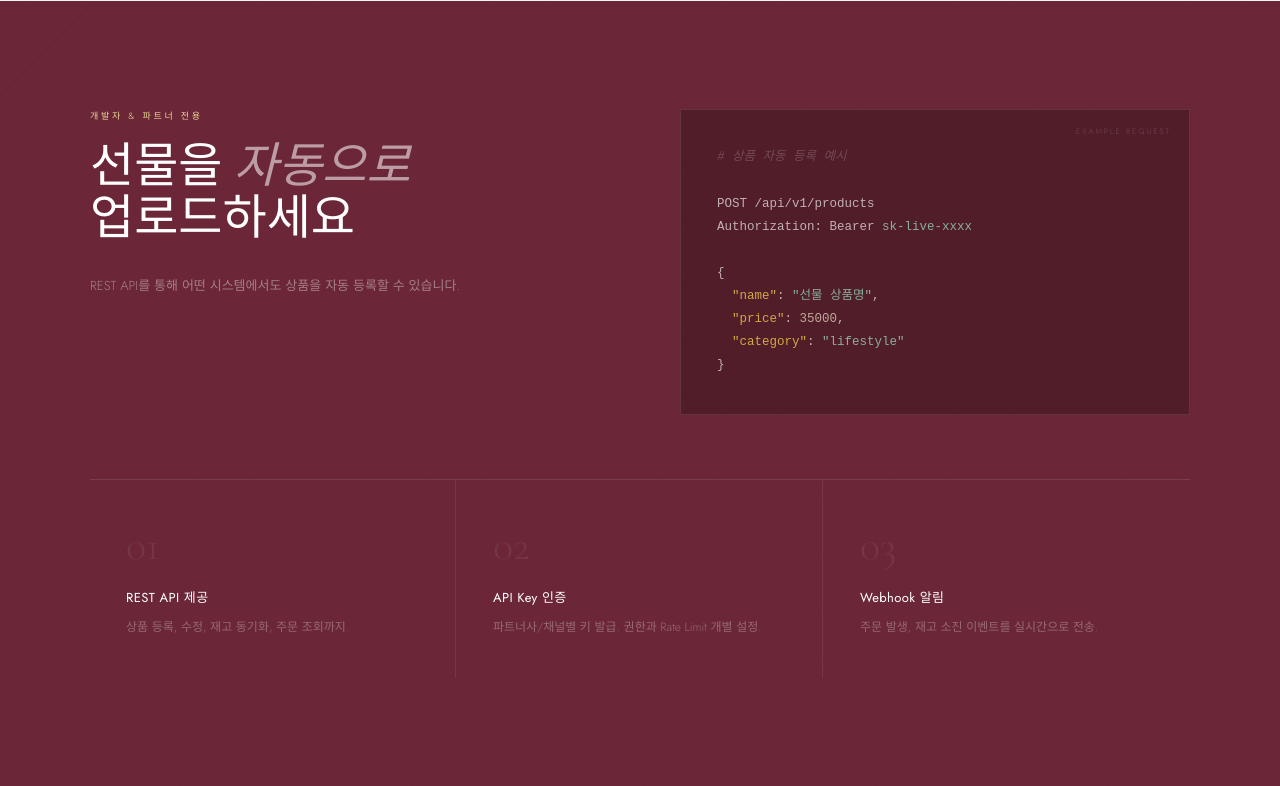
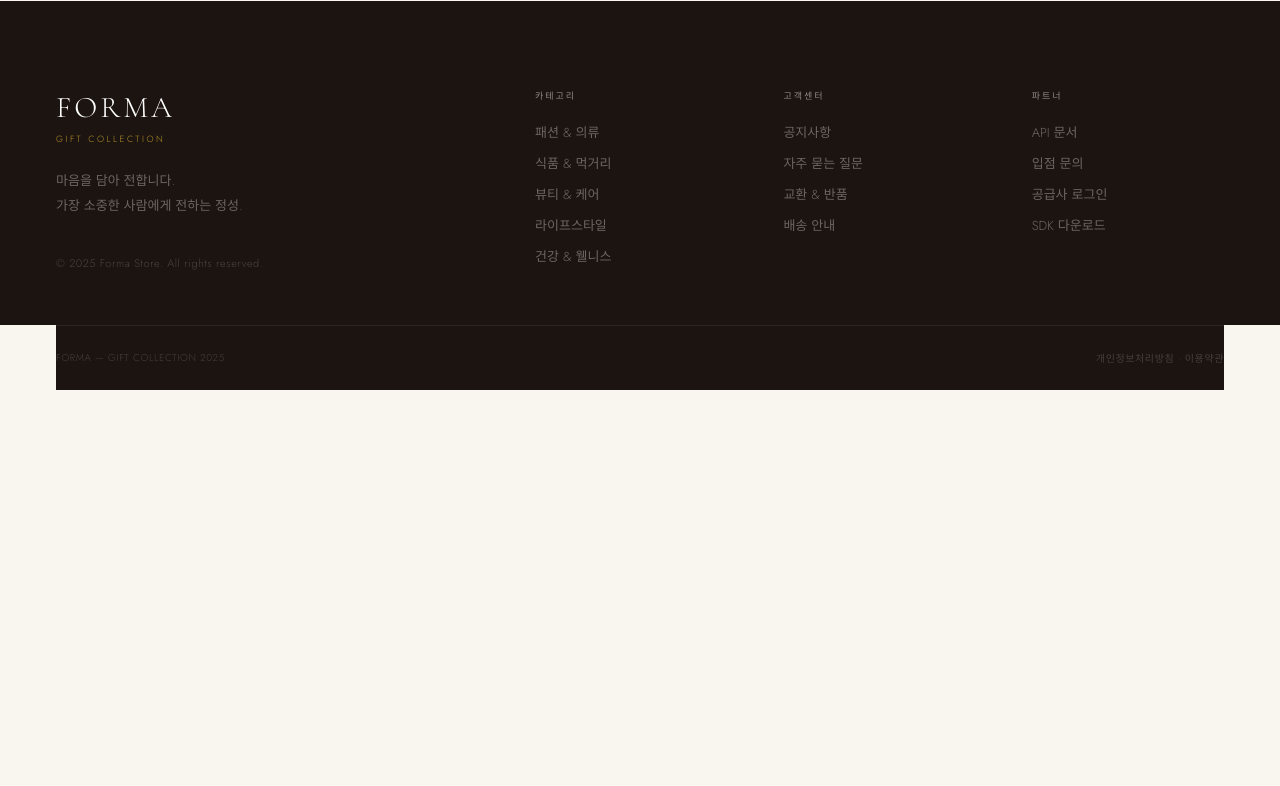
Before and after one commit to incarpub-cell/forma-store, a Next.js app in the folder frontend/: page / in a window 1280 px wide. Shown: the part 1794-2580 px from the top of the page. After the commit the page ends 2184 px from the top, so only its background shows below. Built offline with nearby package versions, Linux system fonts and the light colour scheme; no server answers.

Commit message:
remove api section from homepage

```diff
--- a/frontend/pages/index.js
+++ b/frontend/pages/index.js
@@ -271,38 +271,6 @@ export default function Home() {
         </div>
       </section>
 
-      <div className="api-section">
-        <div className="api-inner">
-          <div className="api-header">
-            <div>
-              <p className="api-eyebrow">개발자 &amp; 파트너 전용</p>
-              <h2 className="api-title">선물을 <em>자동으로</em><br/>업로드하세요</h2>
-              <p className="api-desc">REST API를 통해 어떤 시스템에서도 상품을 자동 등록할 수 있습니다.</p>
-            </div>
-            <div className="api-code">
-              <span className="code-line"><span className="cc"># 상품 자동 등록 예시</span></span>
-              <span className="code-line">&nbsp;</span>
-              <span className="code-line">POST /api/v1/products</span>
-              <span className="code-line">Authorization: Bearer <span className="cs">sk-live-xxxx</span></span>
-              <span className="code-line">&nbsp;</span>
-              <span className="code-line">{'{'}</span>
-              <span className="code-line">&nbsp;&nbsp;<span className="ck">"name"</span>: <span className="cs">"선물 상품명"</span>,</span>
-              <span className="code-line">&nbsp;&nbsp;<span className="ck">"price"</span>: <span className="cn">35000</span>,</span>
-              <span className="code-line">&nbsp;&nbsp;<span className="ck">"category"</span>: <span className="cs">"lifestyle"</span></span>
-              <span className="code-line">{'}'}</span>
-            </div>
-          </div>
-          <div className="api-feats">
-            {[{n:'01',t:'REST API 제공',d:'상품 등록, 수정, 재고 동기화, 주문 조회까지.'},{n:'02',t:'API Key 인증',d:'파트너사/채널별 키 발급. 권한과 Rate Limit 개별 설정.'},{n:'03',t:'Webhook 알림',d:'주문 발생, 재고 소진 이벤트를 실시간으로 전송.'}].map(f => (
-              <div key={f.n} className="api-feat">
-                <p className="af-n">{f.n}</p>
-                <p className="af-t">{f.t}</p>
-                <p className="af-d">{f.d}</p>
-              </div>
-            ))}
-          </div>
-        </div>
-      </div>
 
       <footer>
         <div>
```
